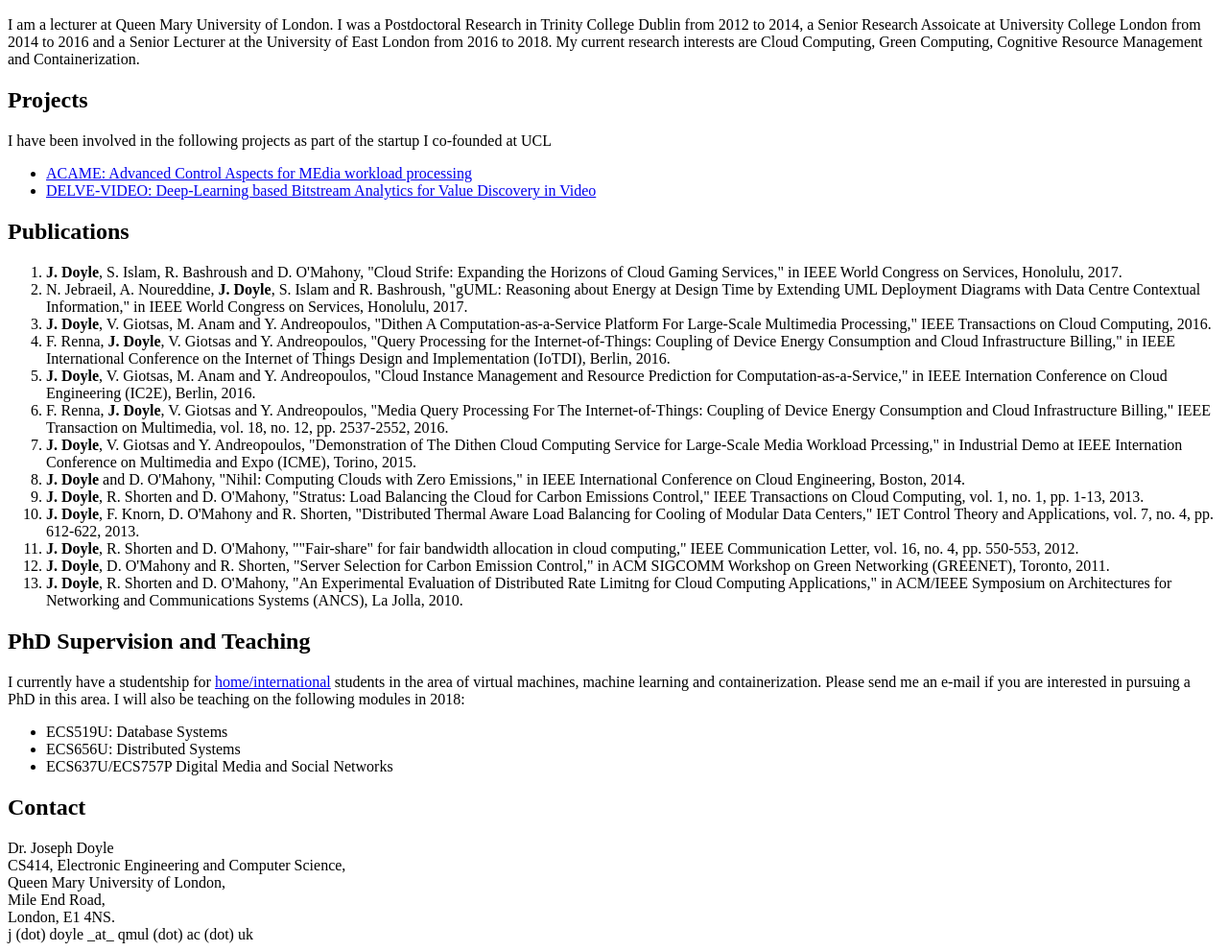
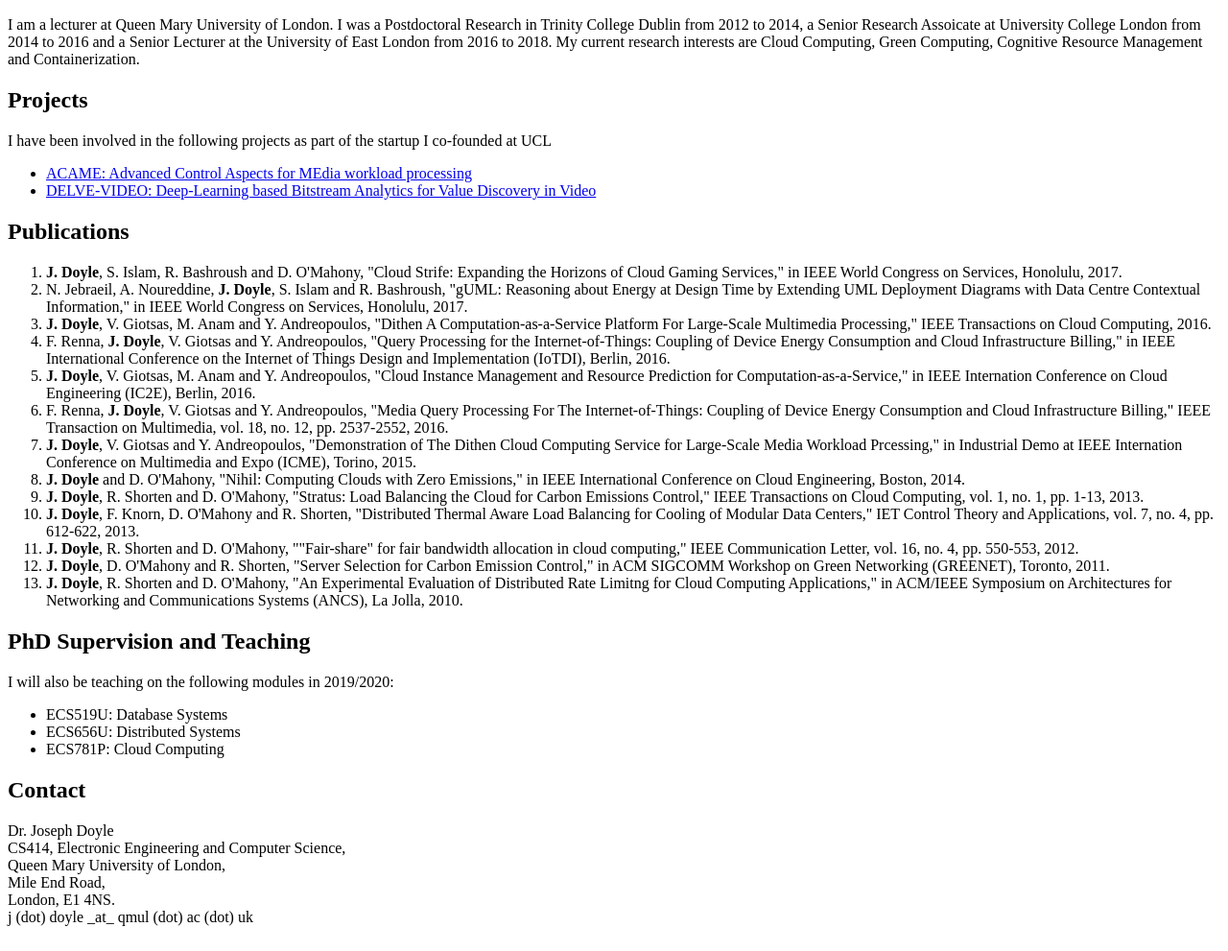
Before and after one commit to jdoyle314/jdoyle314.github.io, a plain HTML site: page index.html in a window 1280 px wide. Shown: the part 96-1087 px from the top of the page at 96% size. Drawn offline with Linux system fonts and the light colour scheme.

Commit message:
Updated Courses

```diff
--- a/index.html
+++ b/index.html
@@ -32,11 +32,11 @@ I have been involved in the following projects as part of the startup I co-found
 </ol>
 
 <h2> PhD Supervision and Teaching </h2>
-<p>I currently have a studentship for <a href="http://www.jobs.ac.uk/job/BGC702/phd-studentships-in-electronic-engineering-and-computer-science/">home/international</a> students in the area of virtual machines, machine learning and containerization. Please send me an e-mail if you are interested in pursuing a PhD in this area. I will also be teaching on the following modules in 2018:</p>
+<p> I will also be teaching on the following modules in 2019/2020:</p>
 <ul>
 <li> ECS519U: Database Systems
 <li> ECS656U: Distributed Systems
-<li> ECS637U/ECS757P Digital Media and Social Networks
+<li> ECS781P: Cloud Computing
 </ul>
 <h2> Contact </h2>
 Dr. Joseph Doyle <br>
```
